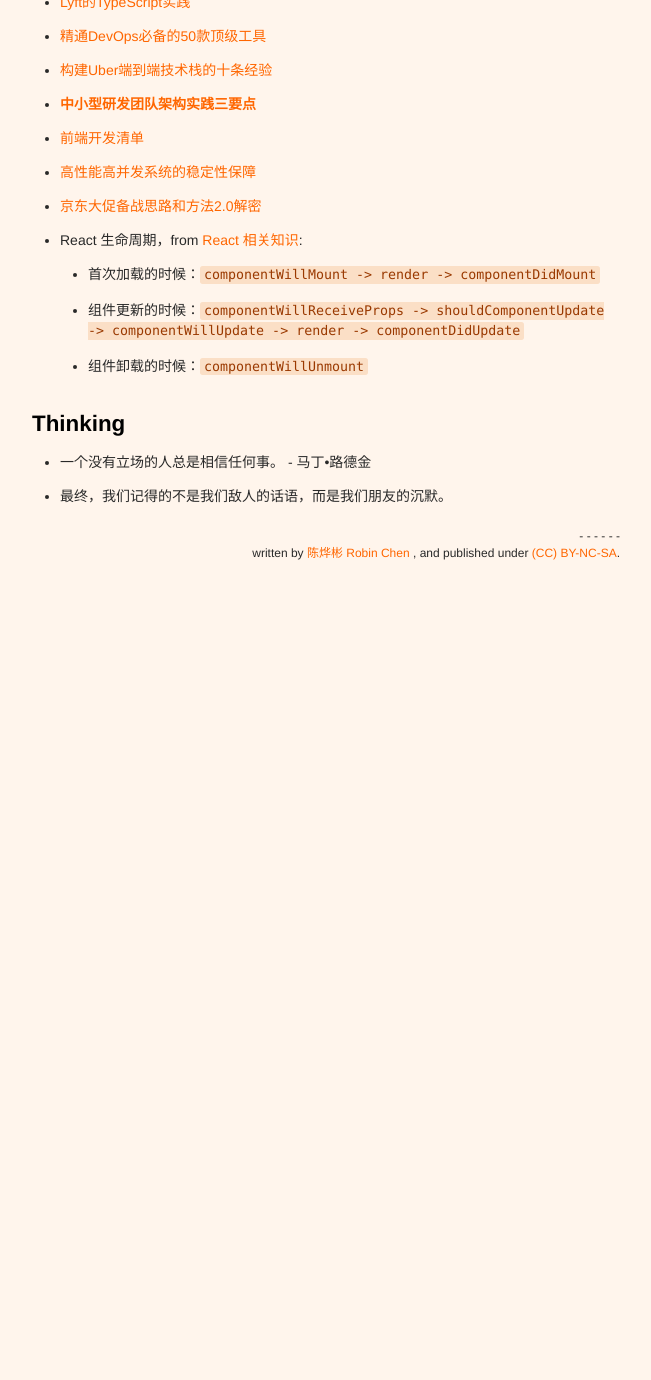
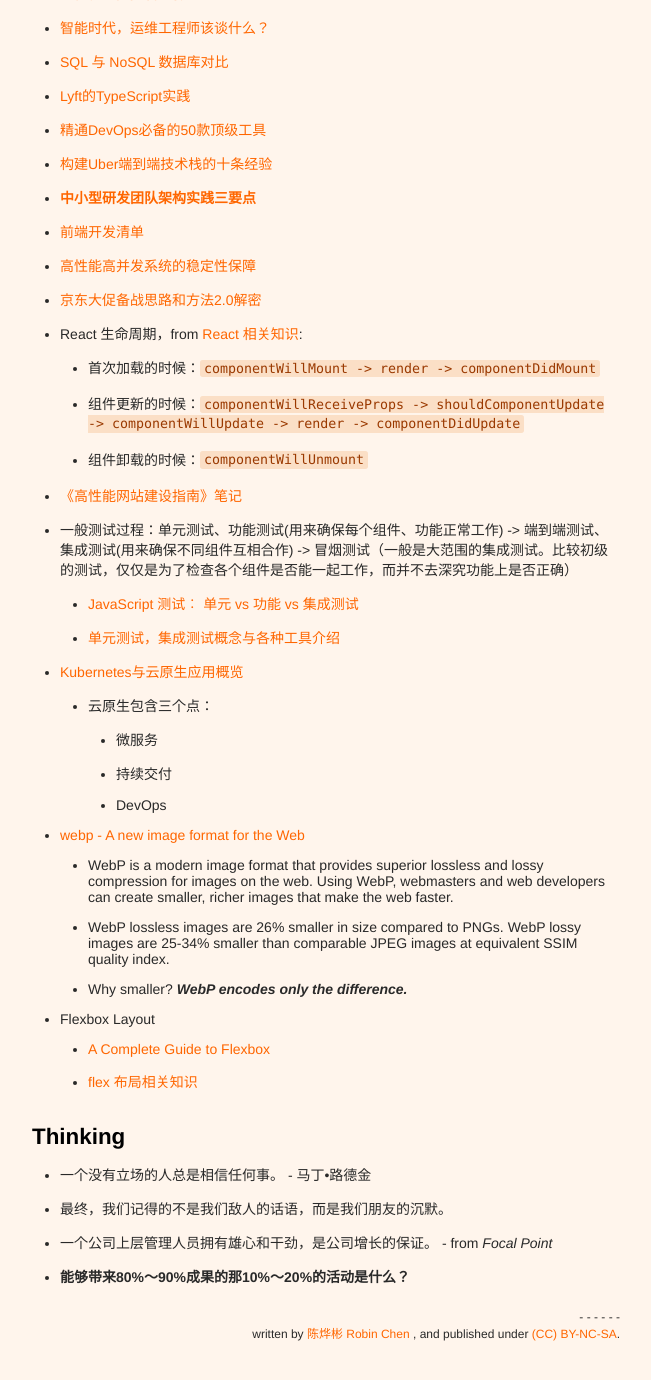
Before and after one commit to xianyuxmu/xianyuxmu.github.io, a Jekyll site: the page built from _posts/2017-11-01-monthly-reading.md, in a window 1280 px wide and 1400 px high, scrolled down 1792 px. Shown: the top 1380 px of the window, without its empty margins (314-965 px from the left). Built offline with Jekyll 4.4.1, drawn with Linux system fonts in a browser that asks for light colours; comment, search, counter and statistics services are not loaded; before the commit the page ends 2422 px from its top, so only the background shows below that; some of the changed text lies outside the part shown.

Commit message:
new update

```diff
--- a/_posts/2017-11-01-monthly-reading.md
+++ b/_posts/2017-11-01-monthly-reading.md
@@ -27,6 +27,10 @@ tags:
 - [Apple said to be spending $1 billion on original content in 2018](https://techcrunch.com/2017/08/16/apple-said-to-be-spending-1-billion-on-original-content-in-2018/)
 	- 原创内容
 - [任宇昕：腾讯不会大举进入电商 明年向企鹅号投入100亿](http://www.sohu.com/a/203039823_115565)
+
+## Marketing
+
+- [从首席营销官到“首席增长官”，可口可乐为何做出如此巨大的转变？](https://mp.weixin.qq.com/s/iiuopK4baBh7Mug-Qr2pHg)
 
 ## Life
 
@@ -66,9 +70,27 @@ tags:
 	- 首次加载的时候：`componentWillMount -> render -> componentDidMount`
 	- 组件更新的时候：`componentWillReceiveProps -> shouldComponentUpdate -> componentWillUpdate -> render -> componentDidUpdate`
 	- 组件卸载的时候：`componentWillUnmount`
+- [《高性能网站建设指南》笔记](https://github.com/wy-ei/notebook/issues/15)
+- 一般测试过程：单元测试、功能测试(用来确保每个组件、功能正常工作) -> 端到端测试、集成测试(用来确保不同组件互相合作) -> 冒烟测试（一般是大范围的集成测试。比较初级的测试，仅仅是为了检查各个组件是否能一起工作，而并不去深究功能上是否正确）
+	- [JavaScript 测试︰ 单元 vs 功能 vs 集成测试](https://juejin.im/entry/584ab2dc128fe1006c7cdc11)
+	- [单元测试，集成测试概念与各种工具介绍](http://blog.csdn.net/fireofjava/article/details/12834599)
+- [Kubernetes与云原生应用概览](https://mp.weixin.qq.com/s/t03np4jreW2iLxP6uiG9ag)
+	- 云原生包含三个点：
+		- 微服务
+		- 持续交付
+		- DevOps
+- [webp - A new image format for the Web](https://developers.google.com/speed/webp/)
+	- WebP is a modern image format that provides superior lossless and lossy compression for images on the web. Using WebP, webmasters and web developers can create smaller, richer images that make the web faster.
+	- WebP lossless images are 26% smaller in size compared to PNGs. WebP lossy images are 25-34% smaller than comparable JPEG images at equivalent SSIM quality index.
+	- Why smaller? ***WebP encodes only the difference.***
+- Flexbox Layout
+	- [A Complete Guide to Flexbox](https://css-tricks.com/snippets/css/a-guide-to-flexbox/)
+	- [flex 布局相关知识](https://github.com/wy-ei/notebook/issues/14)
 
 
 ## Thinking
 
 - 一个没有立场的人总是相信任何事。 - 马丁•路德金
 - 最终，我们记得的不是我们敌人的话语，而是我们朋友的沉默。
+- 一个公司上层管理人员拥有雄心和干劲，是公司增长的保证。 - from *Focal Point*
+- **能够带来80%～90%成果的那10%～20%的活动是什么？**
```
Also changed, not shown: _posts/2017-04-20-centos-terminal-commands.md (+15 -0 lines), _posts/2017-10-09-frontend-performance.md (+1 -0 lines).
